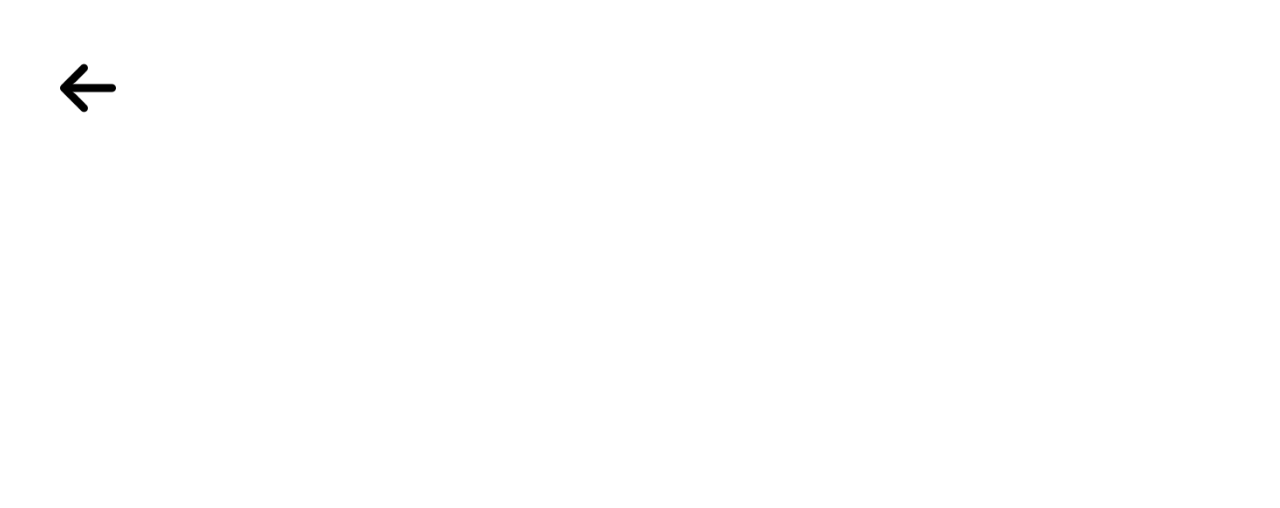
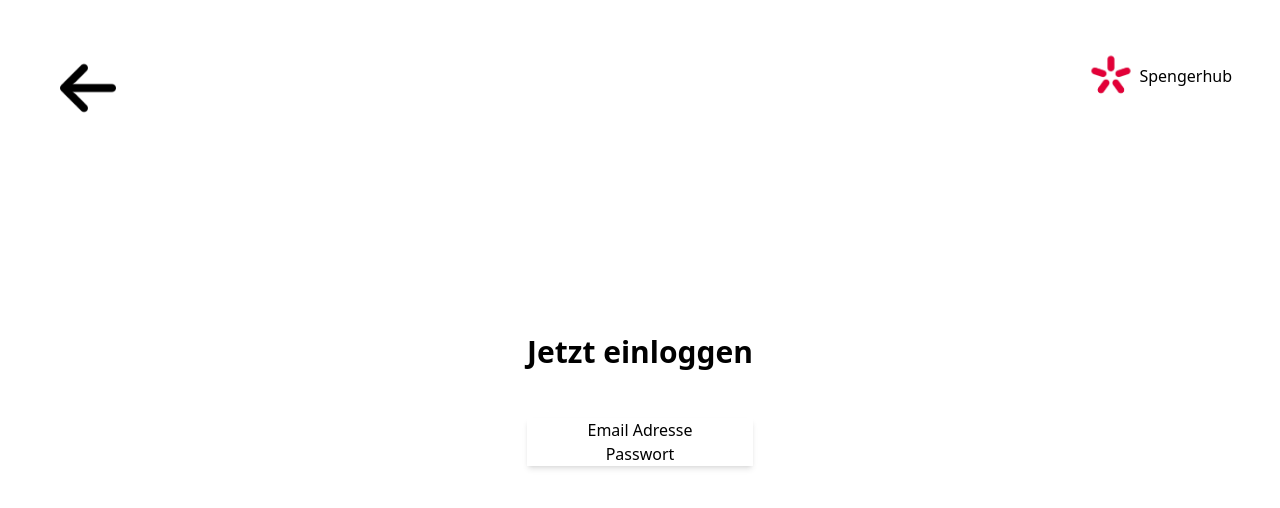
Before and after one commit to pizzabote-32/wmc-project-hoc, a Nuxt app: page /sign-in in a window 1280 px wide. Shown: the top 508 px of the page. Built offline with nearby package versions, Linux system fonts and the light colour scheme.

Commit message:
first implementation of sign in

```diff
--- a/components/GoBackLink.vue
+++ b/components/GoBackLink.vue
@@ -1,5 +1,5 @@
 <template>
-    <LinkTemplate link="/" class="absolute">
+    <LinkTemplate link="/" class="fixed left-0 top-0">
             <img src="../public/arrow.png" alt="arrow" class="w-11 h-11 md:w-12 md:h-12 lg:w-14 lg:h-14">
     </LinkTemplate>
 </template>
--- /dev/null
+++ b/components/InputLabel.vue
@@ -0,0 +1,10 @@
+<template>
+    <div>
+        <label for="">{{label}}</label>
+    </div>
+</template>
+<script setup lang="ts">
+    const props = defineProps<{
+        label:string
+    }>();
+</script>
--- /dev/null
+++ b/components/Spengerhub.vue
@@ -0,0 +1,6 @@
+<template>
+    <div class="flex fixed right-0 top-0 lg:my-12 lg:mx-12 my-7 mx-7 items-center">
+        <img src="../public/logo.png" alt="spengergasse-logo" class="w-11 h-11 md:w-12 md:h-12 lg:w-14 lg:h-14">
+        <p>Spengerhub</p>
+    </div>
+</template>
--- a/pages/sign-in.vue
+++ b/pages/sign-in.vue
@@ -1,5 +1,13 @@
 <template>
-    <div>
-        <GoBackLink />
+    <div class="flex items-center h-screen justify-center">
+        <GoBackLink/>
+        <div class="flex flex-col gap-12">
+            <Spengerhub />
+            <p class=" text-3xl font-bold">Jetzt einloggen</p>
+            <div class="flex flex-col shadow-md items-center">
+                <InputLabel label="Email Adresse"/>
+                <InputLabel label="Passwort"/>
+            </div>
+        </div>
     </div>
 </template>
```
